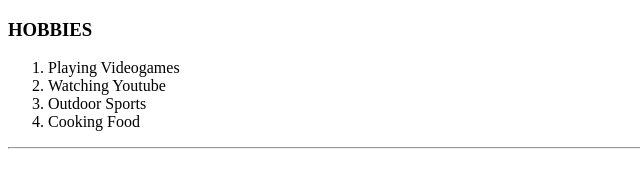
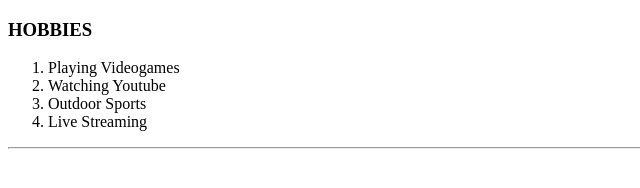
Before and after one commit to goutamkota/cv, a plain HTML site: page hobbies.html in a window 1280 px wide. Shown: the full height of the page, 0-640 px from the left. Drawn offline with Linux system fonts and the light colour scheme.

Commit message:
livestreaming added

```diff
--- a/hobbies.html
+++ b/hobbies.html
@@ -22,7 +22,7 @@
       Outdoor Sports
     </li>
     <li>
-      Cooking Food
+      Live Streaming
     </li>
   </ol>
   <hr>
```
